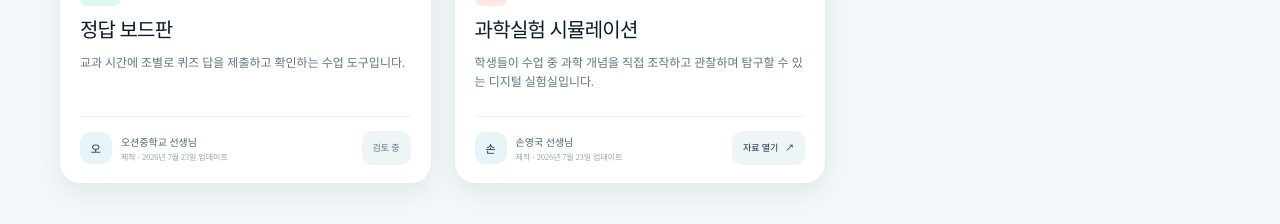
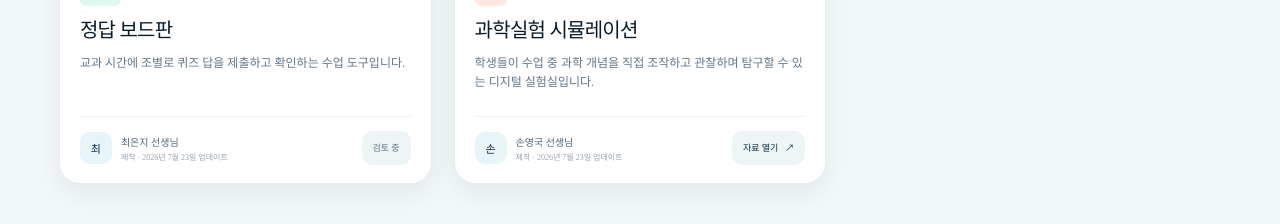
Before and after one commit to vibeoschool/education-sharing-portal, a Next.js app: page / in a window 1280 px wide. Shown: the part 1140-1364 px from the top of the page. Built offline with nearby package versions, Linux system fonts and the light colour scheme; no server answers.

Commit message:
fix: update answer board author

```diff
--- a/app/page.tsx
+++ b/app/page.tsx
@@ -77,7 +77,7 @@ const reviewMaterials: Material[] = [
     type: "수업도구",
     tags: [],
     subjects: ["범교과"],
-    author: "오션중학교",
+    author: "최은지",
     url: "",
     staffOnly: false,
     updatedAt: "2026-07-23T06:21:46.000Z",
```
Also changed, not shown: 1 other file (tests, documents, lock files or other folders).
